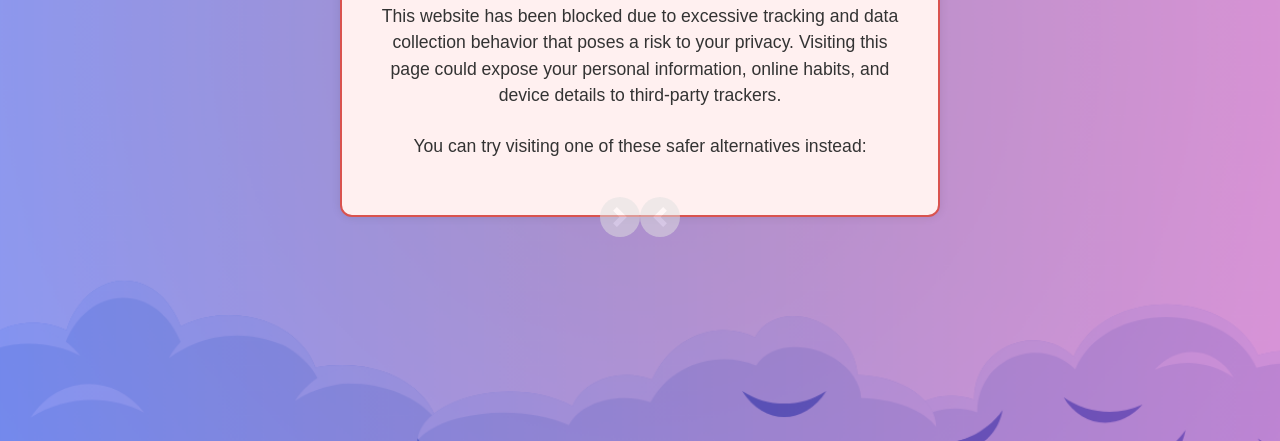
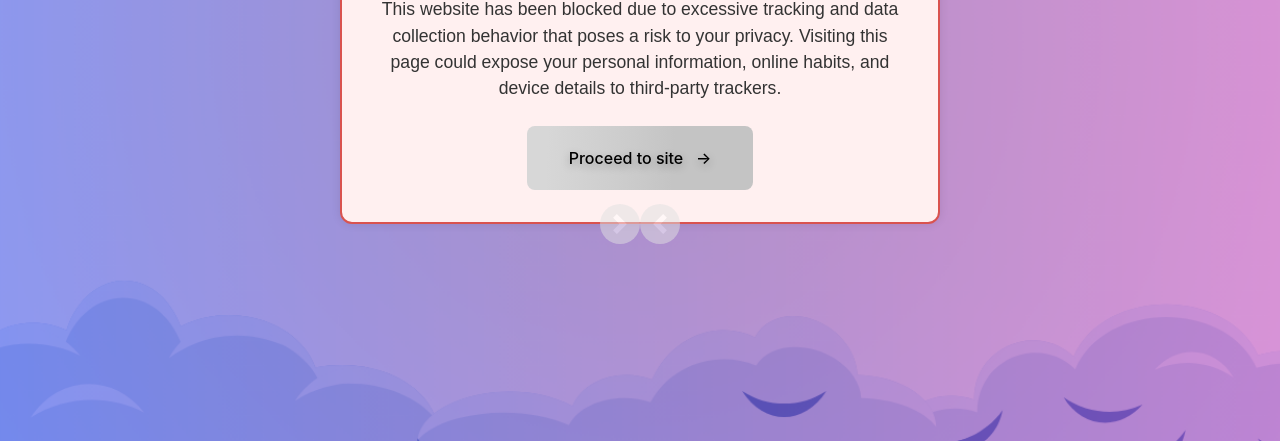
Before and after one commit to KokonutGamer/pivot-guard, a browser extension: page templates/redirect.html in a window 1280 px wide. Shown: the part 359-800 px from the top of the page. Drawn offline with nearby package versions, Linux system fonts and the light colour scheme.

Commit message:
More serious

```diff
--- a/templates/redirect-styles.css
+++ b/templates/redirect-styles.css
@@ -58,3 +58,35 @@ p {
     top: 50%;
     transform: translateY(-50%);
 }
+
+.cool-button {
+  background-image: linear-gradient(92.88deg, #d7d7d7 9.16%, #cccccc 43.89%, #c4c4c4 64.72%);
+  border-radius: 8px;
+  border-style: none;
+  box-sizing: border-box;
+  color: #000000;
+  cursor: pointer;
+  flex-shrink: 0;
+  font-family: "Inter UI","SF Pro Display",-apple-system,BlinkMacSystemFont,"Segoe UI",Roboto,Oxygen,Ubuntu,Cantarell,"Open Sans","Helvetica Neue",sans-serif;
+  font-size: 16px;
+  font-weight: 500;
+  height: 4rem;
+  padding: 0 1.6rem;
+  text-align: center;
+  text-shadow: rgba(0, 0, 0, 0.25) 0 3px 8px;
+  transition: all .5s;
+  user-select: none;
+  -webkit-user-select: none;
+  touch-action: manipulation;
+}
+
+.cool-button:hover {
+  box-shadow: rgba(244, 94, 94, 0.5) 0 1px 30px;
+  transition-duration: .1s;
+}
+
+@media (min-width: 768px) {
+  .cool-button {
+    padding: 0 2.6rem;
+  }
+}
--- a/templates/redirect.html
+++ b/templates/redirect.html
@@ -19,7 +19,7 @@
             Visiting this page could expose your personal information, online habits, and device details to third-party
             trackers.
         </p>
-        <p>You can try visiting one of these safer alternatives instead:</p>
+        <button class="cool-button">Proceed to site &nbsp;&nbsp;&rarr;</button>
     </div>
 
     <!-- Carousel -->
@@ -31,7 +31,7 @@
         </a>
         <a class="carousel-control-next" href="#altLinkCarousel" role="button" data-slide="next">
             <span class="carousel-control-next-icon" aria-hidden="true"></span>
-            <span class="sr-only">Next</span>
+            <span class="sr-only">Next ></span>
         </a>
     </div>
 
```
